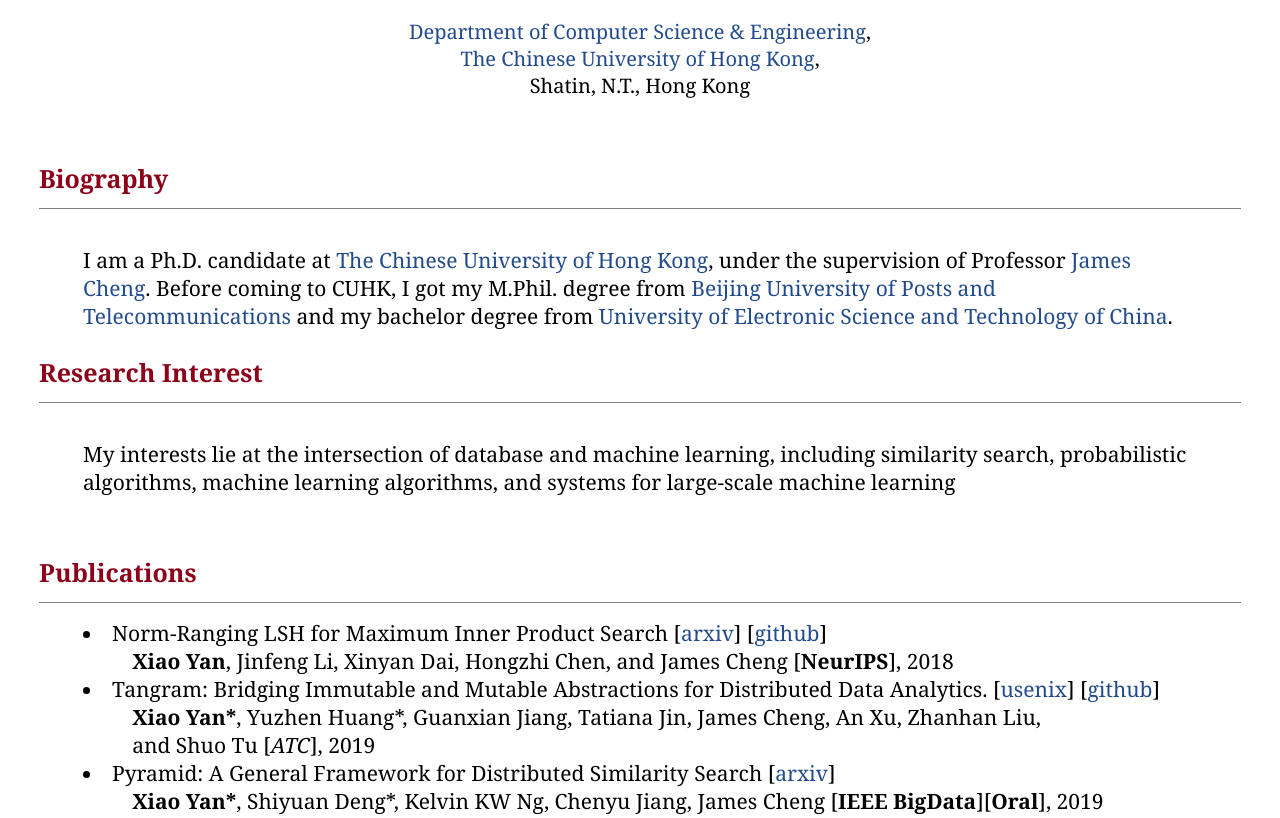
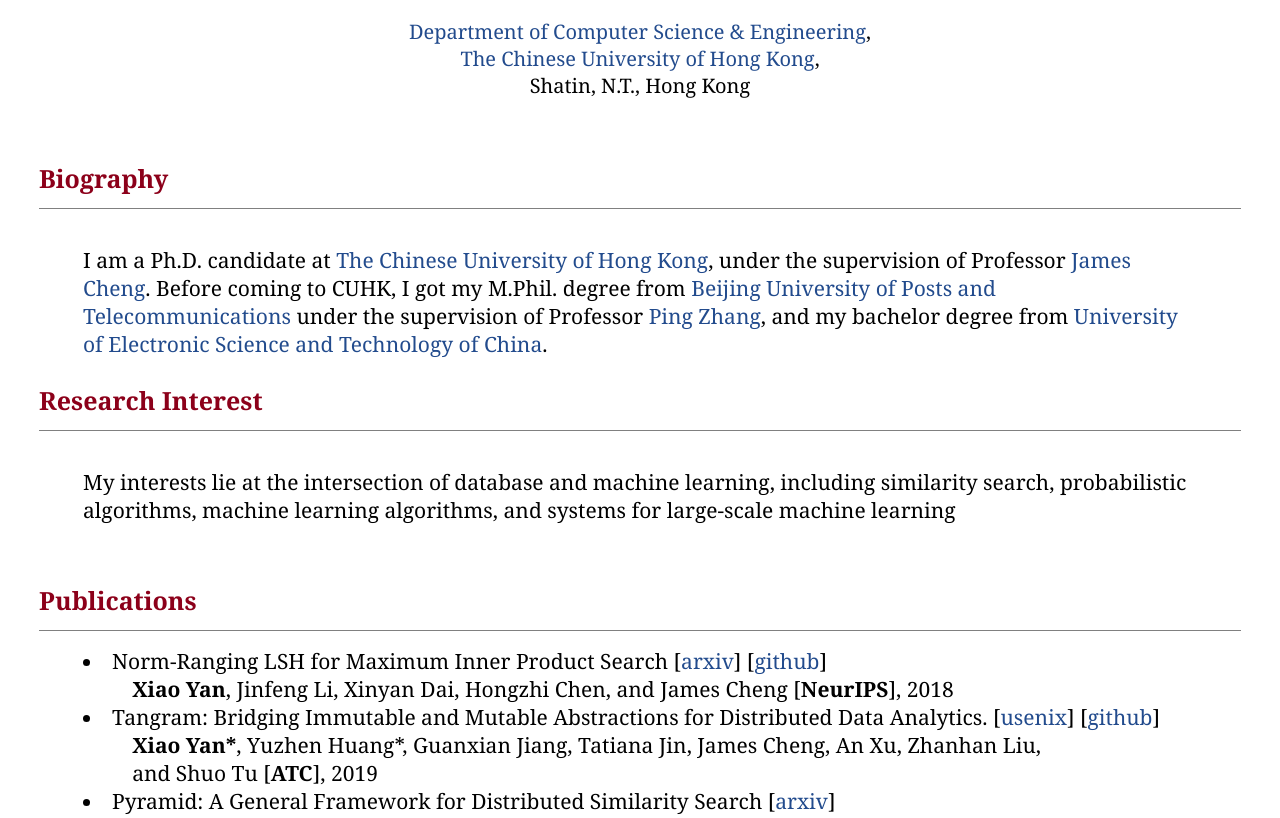
Before and after one commit to yanxiaosunny/yanxiaosunny.github.io, a plain HTML site: page index.html in a window 1280 px wide. Shown: the part 133-951 px from the top of the page. Drawn offline with Linux system fonts and the light colour scheme.

Commit message:
Update index.html

```diff
--- a/index.html
+++ b/index.html
@@ -126,7 +126,7 @@ a:hover{text-decoration: underline; color: #880000;}
 					<a href="http://www.cse.cuhk.edu.hk/~jcheng">James Cheng</a>.
 					Before coming to CUHK, I got my M.Phil. degree from
 					<a href="https://www.bupt.edu.cn/">Beijing University of Posts and Telecommunications</a>
-					and my  bachelor degree from
+					under the supervision of Professor <a href="https://sice.bupt.edu.cn/szll/fwwxjyzx.htm">Ping Zhang</a>, and my bachelor degree from
 					<a href="https://www.uestc.edu.cn/">University of Electronic Science and Technology of China</a>.
 				</p>
 			</td>
@@ -189,7 +189,7 @@ a:hover{text-decoration: underline; color: #880000;}
 					&nbsp;&nbsp;&nbsp;&nbsp;&nbsp;&nbsp;&nbsp;&nbsp;
                     <strong> Xiao Yan*</strong>, Yuzhen Huang*, Guanxian Jiang, Tatiana Jin, James Cheng, An Xu, Zhanhan Liu,
                     <br/> &nbsp;&nbsp;&nbsp;&nbsp;&nbsp;&nbsp;&nbsp;&nbsp;
-                     and Shuo Tu [<em>ATC</em>], 2019
+                     and Shuo Tu [<strong>ATC</strong>], 2019
 			</li>
 
 			<li>
@@ -200,7 +200,7 @@ a:hover{text-decoration: underline; color: #880000;}
 				</span>
 				&nbsp;&nbsp;&nbsp;&nbsp;&nbsp;&nbsp;&nbsp;&nbsp;
 				<strong>Xiao Yan*</strong>, Shiyuan Deng*, Kelvin KW Ng, Chenyu Jiang, James Cheng
-								[<strong>IEEE BigData</strong>][<strong>Oral</strong>], 2019
+								[<strong>IEEE BigData</strong>], 2019
 			</li>
 
 			<li>
```
